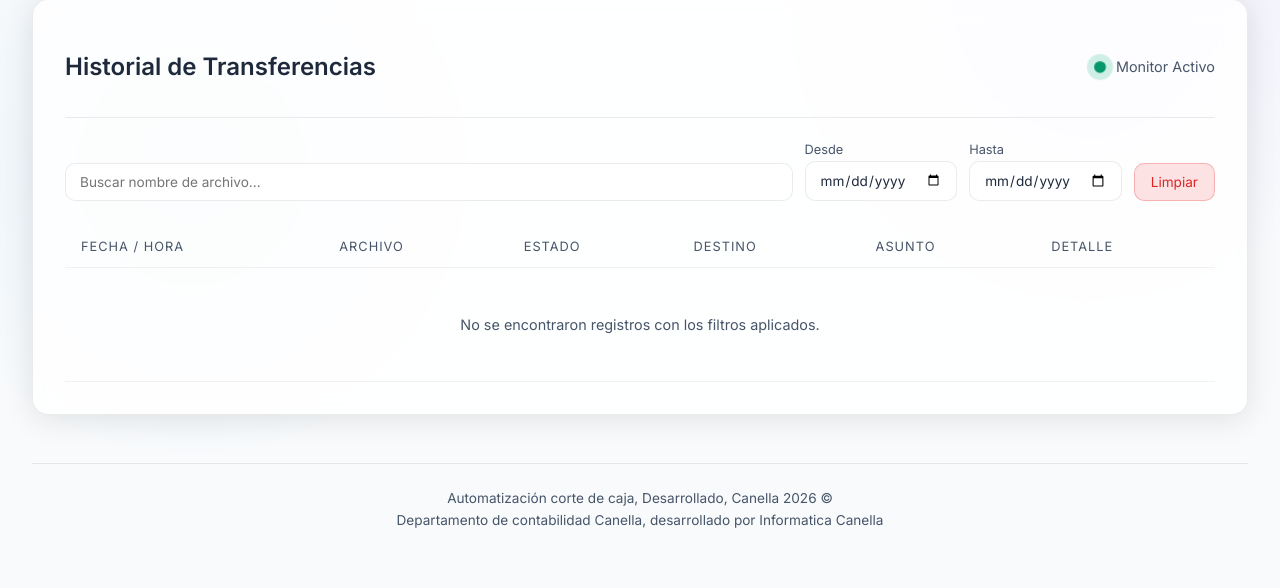
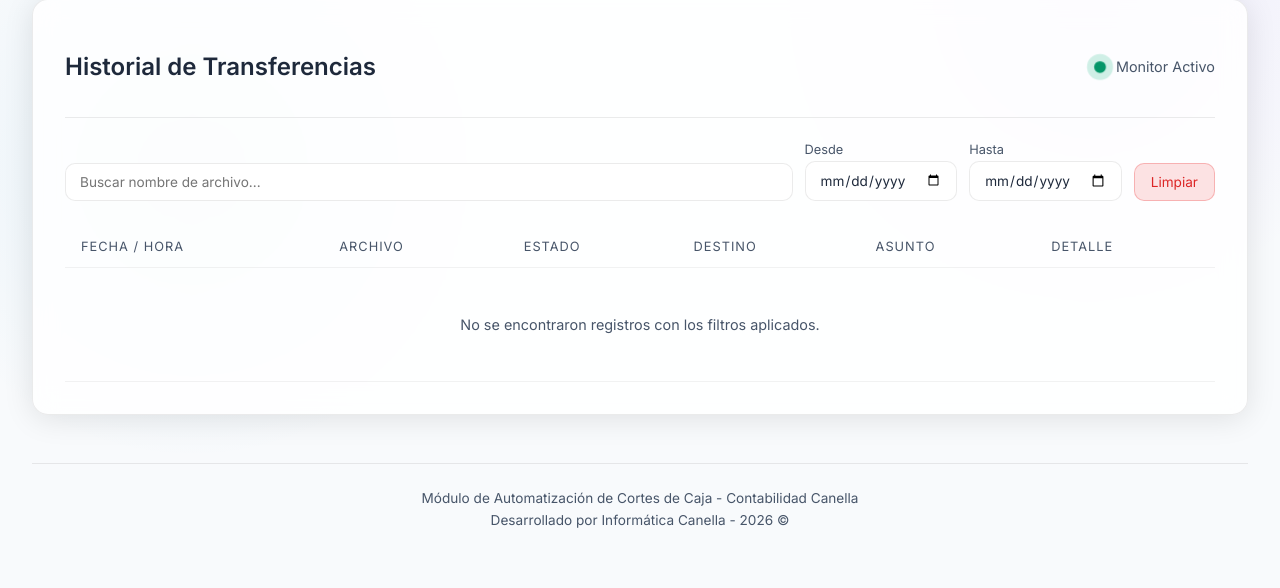
Before and after one commit to RicardoCruzLemus/AUTOMATIZACION_CORTE_DE_CAJA_DIARIO, a Flask app: page / in a window 1280 px wide. Shown: the part 249-837 px from the top of the page. Run offline with Flask 3, Linux system fonts and the light colour scheme; data that the repository does not hold is empty; parts of the project's set-up code (start-up, migrations or seed data) failed here and were passed over.

Commit message:
UI: Corrección de colores en modal y actualización de textos del footer

```diff
--- a/app/services/watermark.json
+++ b/app/services/watermark.json
@@ -1 +1 @@
-{"last_seen": "2026-09-18T21:14:46Z", "updated": "2026-09-21T18:27:56.785394"}
+{"last_seen": "2026-09-18T21:14:46Z", "updated": "2026-09-21T18:38:10.476342"}
--- a/app/templates/index.html
+++ b/app/templates/index.html
@@ -567,8 +567,8 @@
 
         <!-- Footer -->
         <footer>
-            Automatización corte de caja, Desarrollado, Canella 2026 &copy;<br>
-            Departamento de contabilidad Canella, desarrollado por Informatica Canella
+            Módulo de Automatización de Cortes de Caja - Contabilidad Canella<br>
+            Desarrollado por Informática Canella - 2026 &copy;
         </footer>
     </div>
 
```
